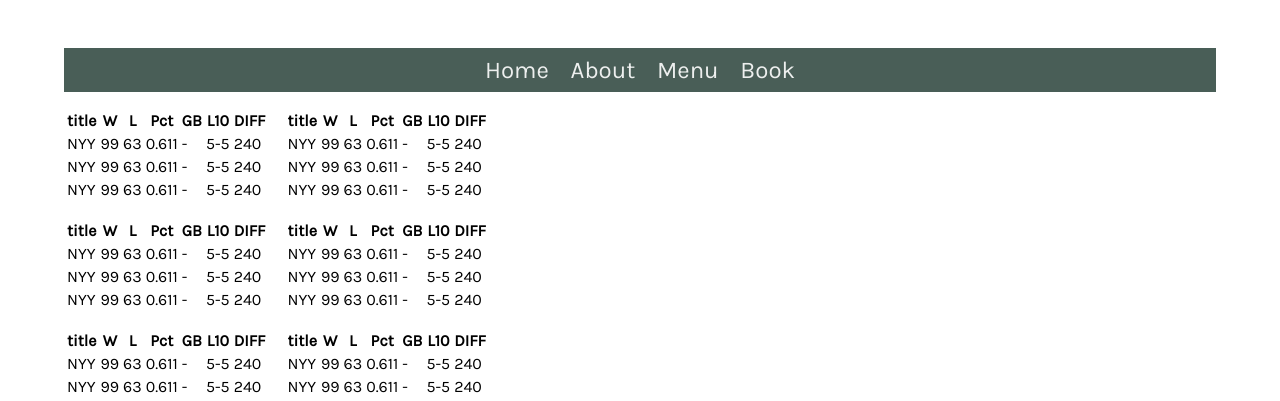
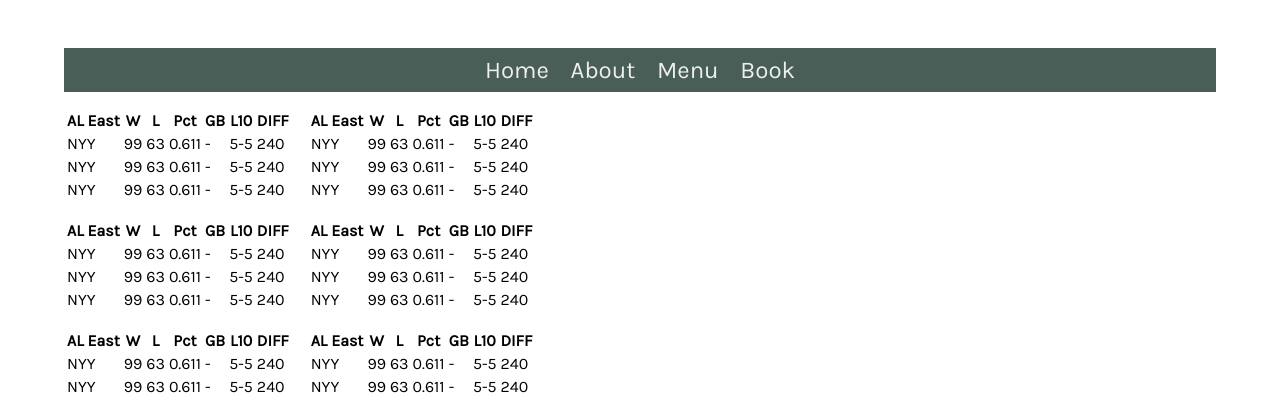
Before and after one commit to cd155/Assignment, a Django app: page / in a window 1280 px wide. Shown: the top 401 px of the page. Run offline with Django 4.2, Linux system fonts and the light colour scheme; some web fonts are replaced.

Commit message:
pass parameters to standing html

```diff
--- a/blueJays/stats/templates/index.html
+++ b/blueJays/stats/templates/index.html
@@ -5,8 +5,8 @@
 
 {% for i in board_n %}
 <section>
-  {% include 'partials/_standing.html' %}
-  {% include 'partials/_standing.html' %}
+  {% include 'partials/_standing.html' with title="AL East"%}
+  {% include 'partials/_standing.html' with title="AL East"%}
 </section>
 {% endfor %}
 
--- a/blueJays/stats/templates/partials/_standing.html
+++ b/blueJays/stats/templates/partials/_standing.html
@@ -1,6 +1,6 @@
 <table>
     <tr>
-        <th>title</th>
+        <th>{{title}}</th>
         <th>W</th>
         <th>L</th>
         <th>Pct</th>
```
